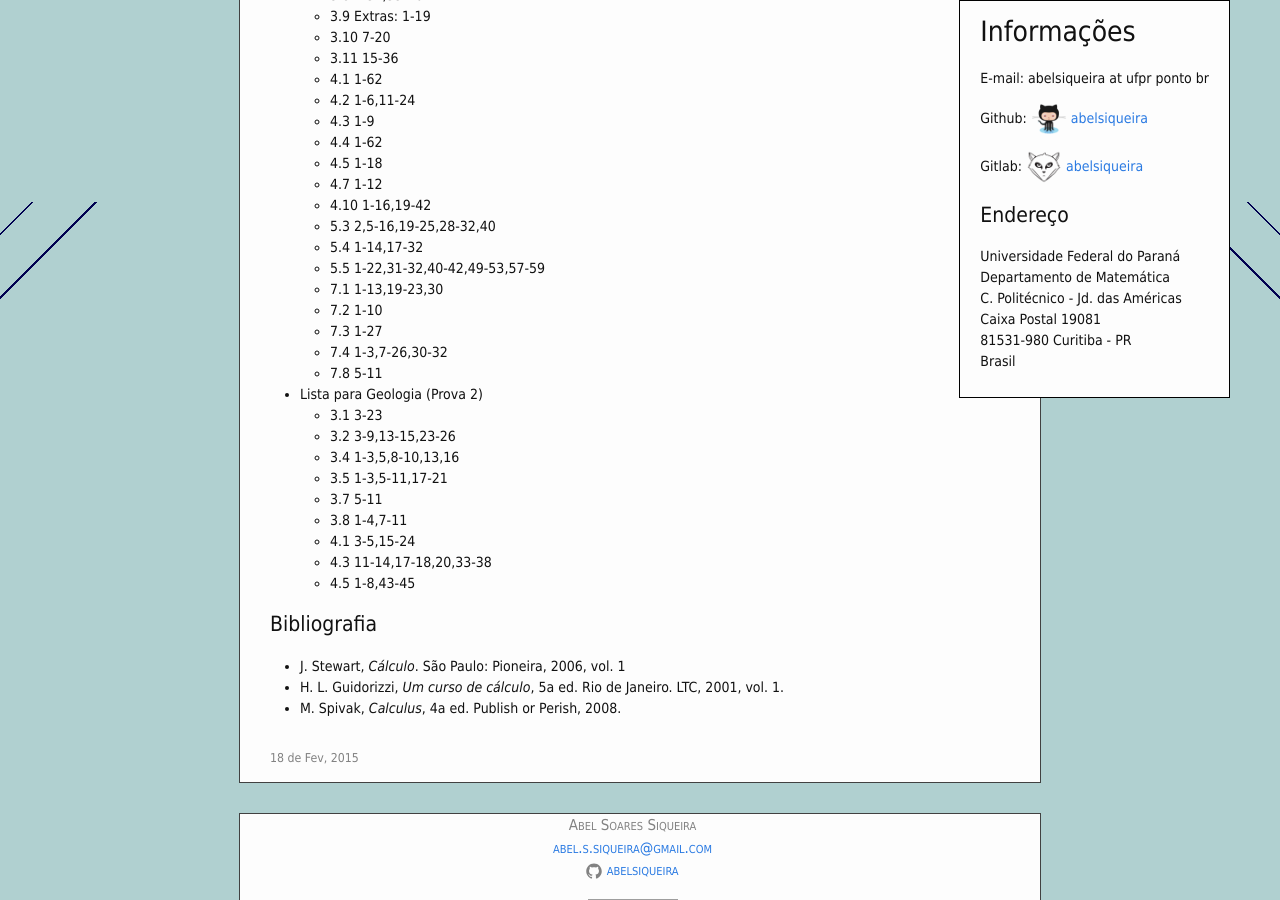
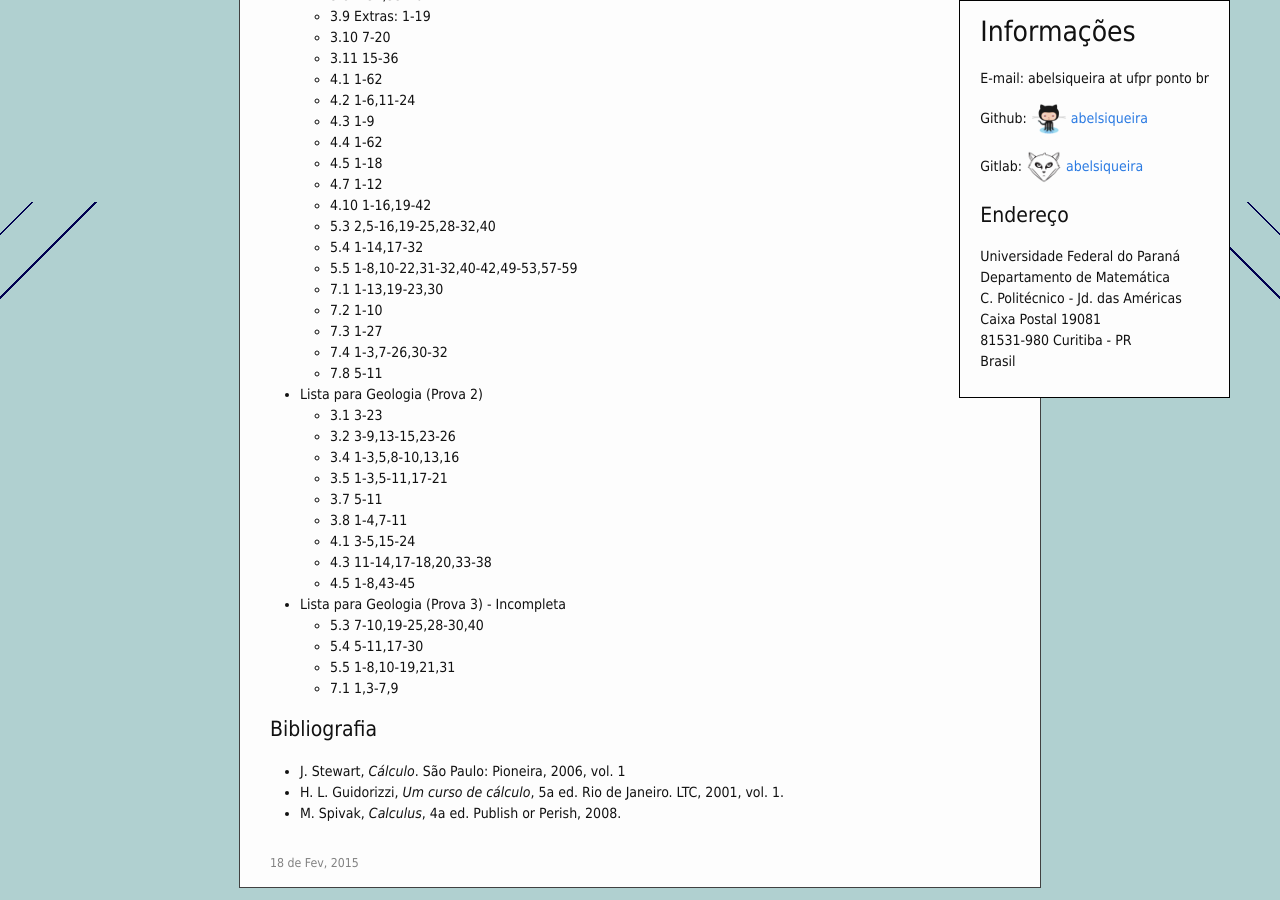
Before and after one commit to abelsiqueira/abelsiqueira.github.io-old, a Jekyll site: the page built from _posts/br/2015-02-18-cm201-calculo-diferencial-e-integral-2015s1.markdown, in a window 1280 px wide and 900 px high, scrolled down 1598 px. Built offline with Jekyll 4.4.1, drawn with Linux system fonts in a browser that asks for light colours; nearby versions of some CDN libraries; grey boxes are pictures that could not be loaded.

Commit message:
Atualiza lista de cm201

```diff
--- a/_posts/br/2015-02-18-cm201-calculo-diferencial-e-integral-2015s1.markdown
+++ b/_posts/br/2015-02-18-cm201-calculo-diferencial-e-integral-2015s1.markdown
@@ -95,7 +95,7 @@ permalink:  cm201-2015s1
     - 4.10 1-16,19-42
     - 5.3 2,5-16,19-25,28-32,40
     - 5.4 1-14,17-32
-    - 5.5 1-22,31-32,40-42,49-53,57-59
+    - 5.5 1-8,10-22,31-32,40-42,49-53,57-59
     - 7.1 1-13,19-23,30
     - 7.2 1-10
     - 7.3 1-27
@@ -111,6 +111,11 @@ permalink:  cm201-2015s1
     - 4.1 3-5,15-24
     - 4.3 11-14,17-18,20,33-38
     - 4.5 1-8,43-45
+  - Lista para Geologia (Prova 3) - Incompleta
+    - 5.3 7-10,19-25,28-30,40
+    - 5.4 5-11,17-30
+    - 5.5 1-8,10-19,21,31
+    - 7.1 1,3-7,9
 
 # Bibliografia
 
```
